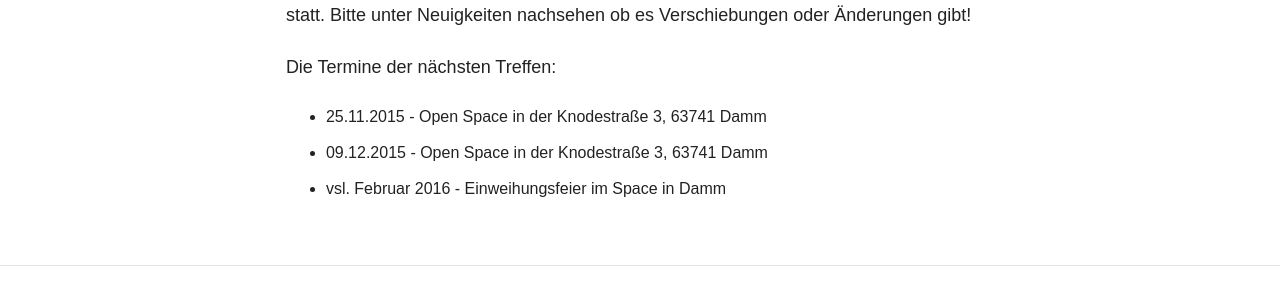
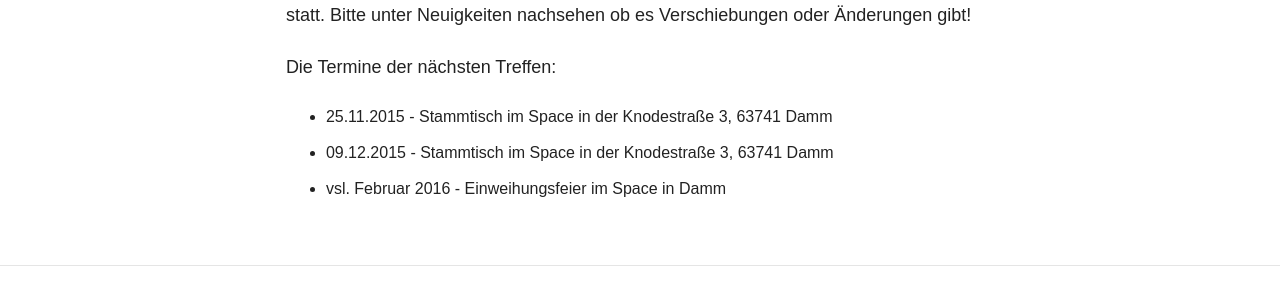
Before and after one commit to Schaffenburg/schaffenburg.github.io, a Jekyll site: the page built from index.md, in a window 1280 px wide. Shown: the part 1446-1743 px from the top of the page. Built offline with Jekyll 4.4.1, drawn with Linux system fonts in a browser that asks for light colours; nearby versions of some CDN libraries.

Commit message:
updated Termine

```diff
--- a/index.md
+++ b/index.md
@@ -33,6 +33,6 @@
 
 Die Termine der nächsten Treffen:
 
-* 25.11.2015 - Open Space in der Knodestraße 3, 63741 Damm
-* 09.12.2015 - Open Space in der Knodestraße 3, 63741 Damm
+* 25.11.2015 - Stammtisch im Space in der Knodestraße 3, 63741 Damm
+* 09.12.2015 - Stammtisch im Space in der Knodestraße 3, 63741 Damm
 * vsl. Februar 2016   - Einweihungsfeier im Space in Damm
```
Also changed, not shown: neues/index.md (+0 -1 lines).
